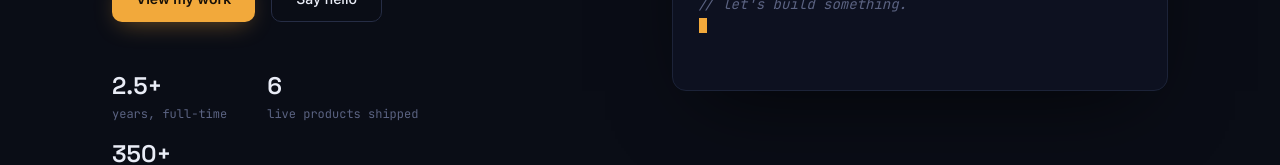
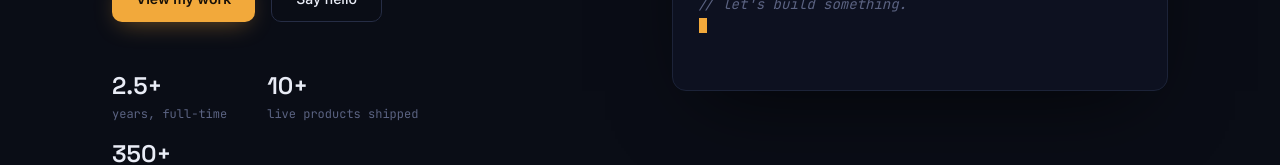
Before and after one commit to alamin-cse44/alamin-portfolio, a Next.js app: page / in a window 1280 px wide. Shown: the part 504-669 px from the top of the page. Built offline with nearby package versions, Linux system fonts and the light colour scheme.

Commit message:
Update: project qty

```diff
--- a/src/components/hero.tsx
+++ b/src/components/hero.tsx
@@ -5,7 +5,7 @@ import { TechMarquee } from "@/components/tech-marquee";
 
 const stats = [
   { value: "2.5+", label: "years, full-time" },
-  { value: "6", label: "live products shipped" },
+  { value: "10+", label: "live products shipped" },
   { value: "350+", label: "problems solved, Codeforces" },
 ];
 
```
